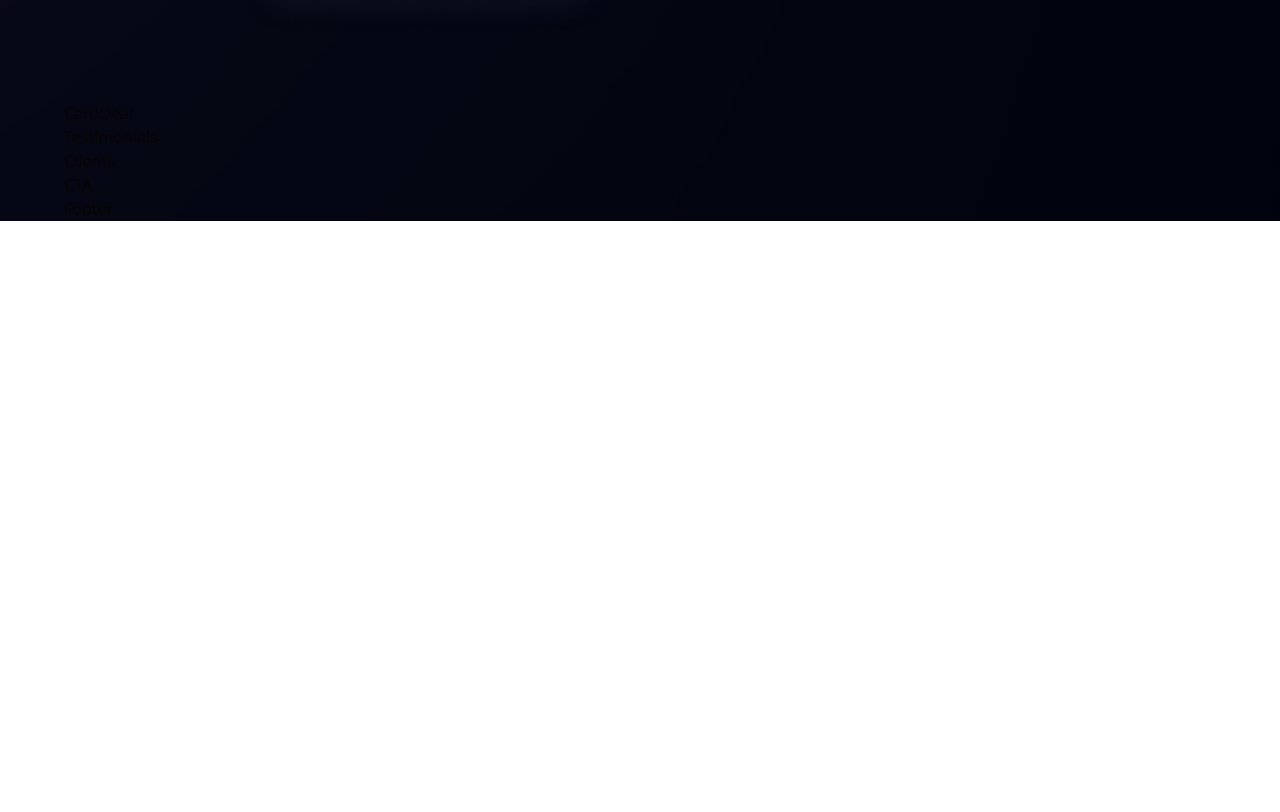
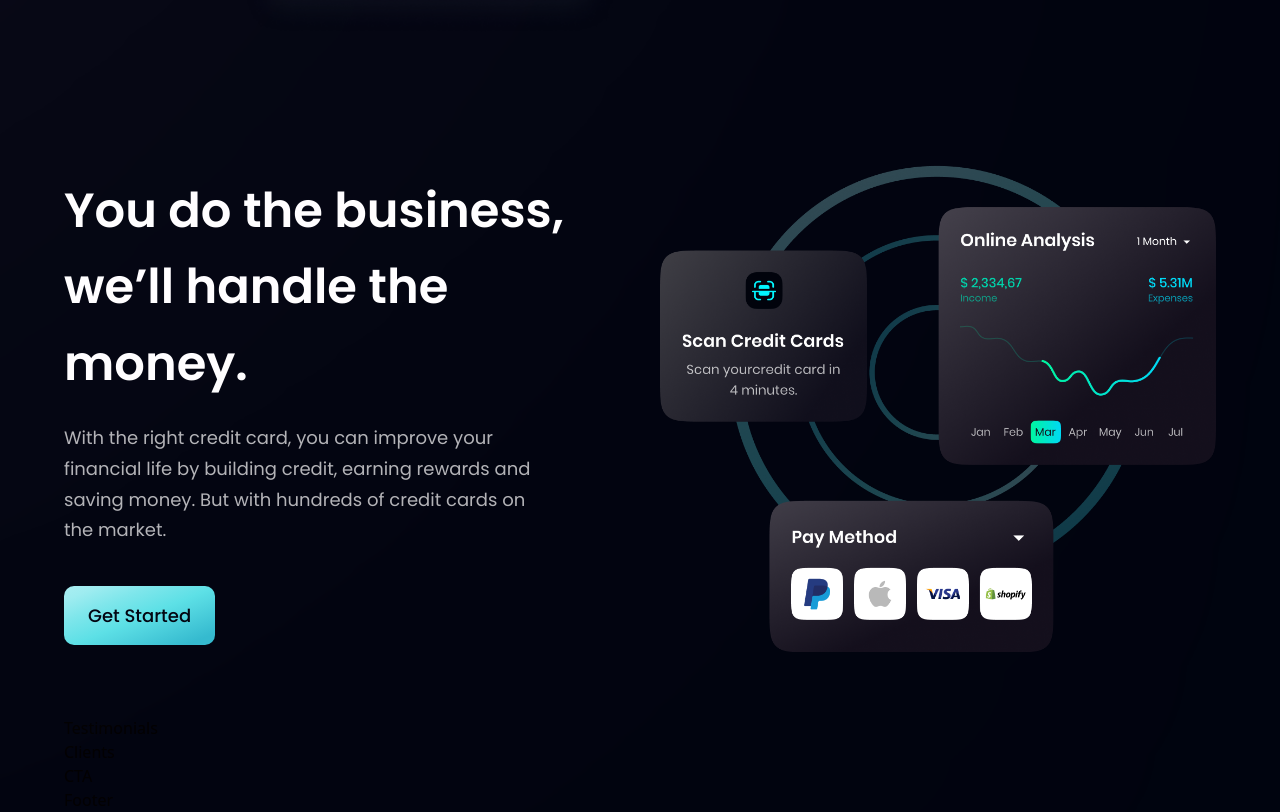
Before and after one commit to saba-ramezani/Bank-App, a React (Vite) app: page / in a window 1280 px wide. Shown: the part 2088-2900 px from the top of the page. Before the commit the page ends 2309 px from the top, so only its background shows below. Built offline with nearby package versions, Linux system fonts and the light colour scheme.

Commit message:
added cardDeal section

```diff
--- a/src/components/CardDeal.jsx
+++ b/src/components/CardDeal.jsx
@@ -1,8 +1,29 @@
 import React from 'react'
+import styles, { layout } from "../style";
+import Button from "./Button";
+import { card } from '../assets';
 
 const CardDeal = () => {
   return (
-    <div>CardDeal</div>
+    <section id="features" className={layout.section}>
+    <div className={layout.sectionInfo}>
+      <h2 className={styles.heading2}>
+        You do the business, <br className="sm:block hidden" /> we’ll handle
+        the money.
+      </h2>
+      <p className={`${styles.paragraph} max-w-[470px] mt-5`}>
+        With the right credit card, you can improve your financial life by
+        building credit, earning rewards and saving money. But with hundreds
+        of credit cards on the market.
+      </p>
+
+      <Button styles={`mt-10`} />
+    </div>
+
+    <div className={`${layout.sectionImg}`}>
+      <img src={card} alt="" />
+    </div>
+  </section>
   )
 }
 
```
